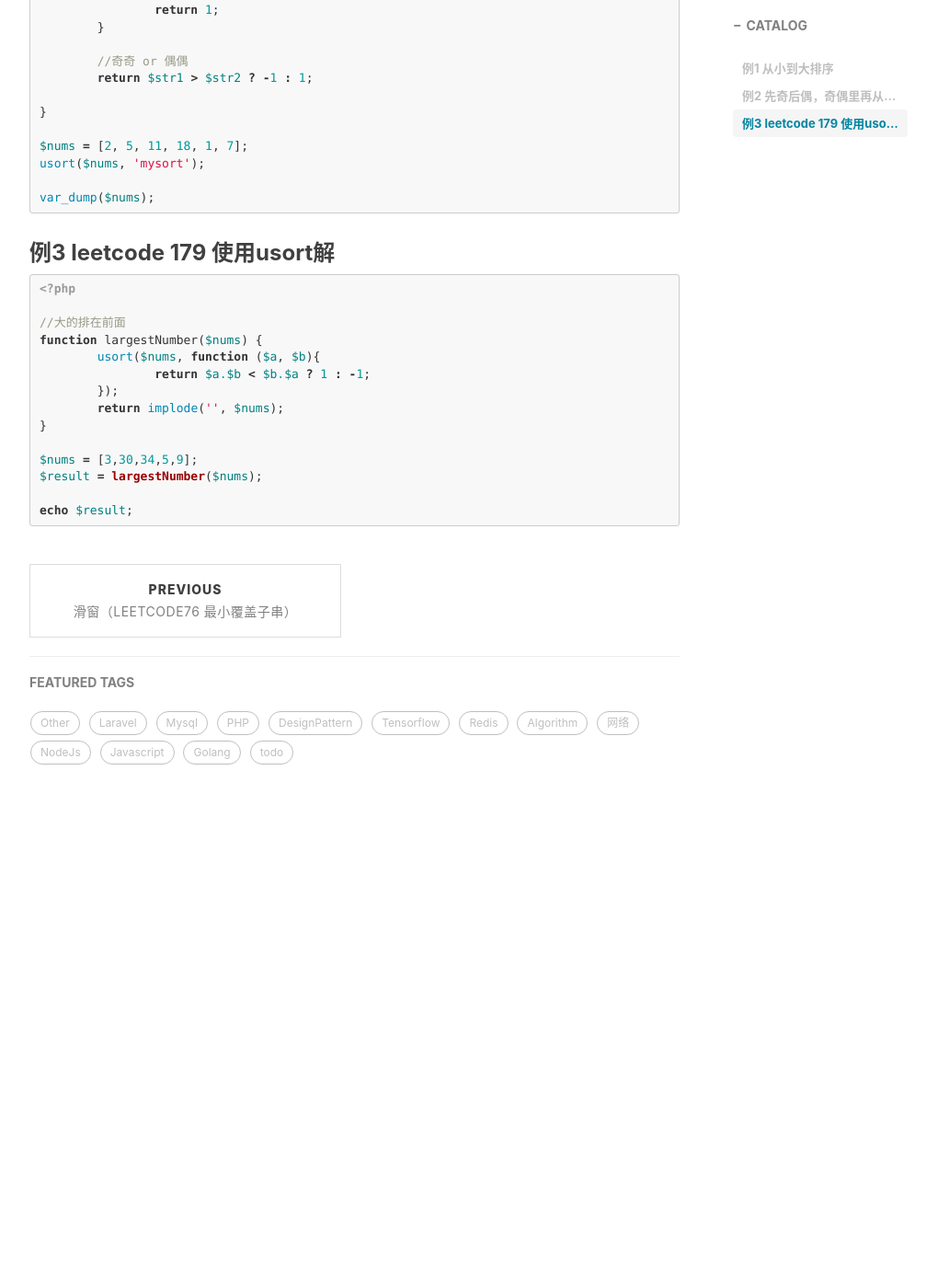
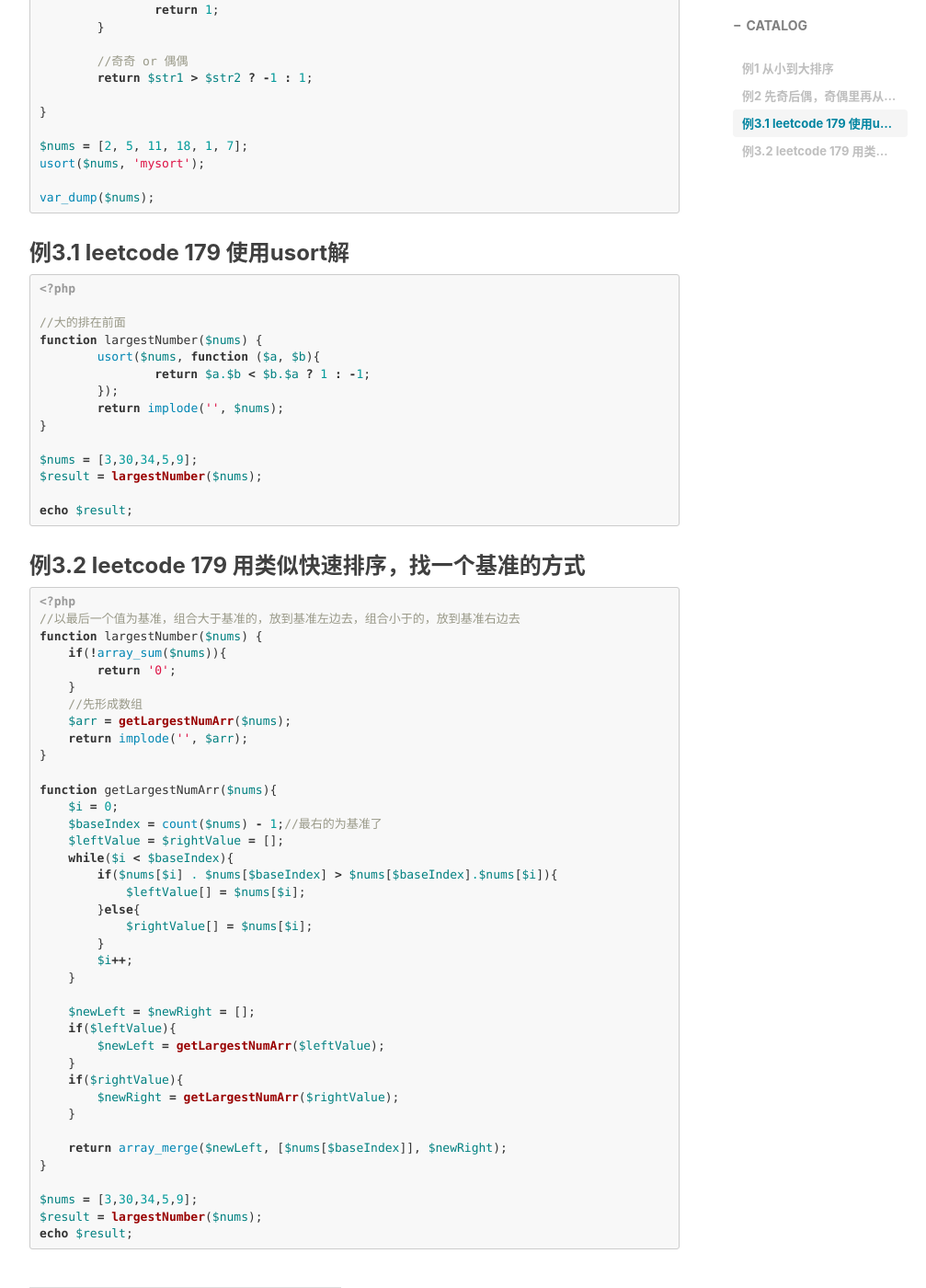
Before and after one commit to TearKnow/blog, a Jekyll site: the page built from _posts/2021-05-09-使用php的usort 一个强大的自定义排序 - LeetCode179 最大数.md, in a window 1280 px wide and 1400 px high, scrolled down 1440 px. Shown: the whole window at 92% size, without its empty margins (233-1240 px from the left). Built offline with Jekyll 4.4.1, drawn with Linux system fonts in a browser that asks for light colours; comment, search, counter and statistics services are not loaded; before the commit the page ends 2393 px from its top, so only the background shows below that.

Commit message:
新方法

````diff
--- a/_posts/2021-05-09-使用php的usort 一个强大的自定义排序 - LeetCode179 最大数.md
+++ b/_posts/2021-05-09-使用php的usort 一个强大的自定义排序 - LeetCode179 最大数.md
@@ -59,7 +59,7 @@ usort($nums, 'mysort');
 var_dump($nums);
 ```
 
-### 例3 leetcode 179 使用usort解
+### 例3.1 leetcode 179 使用usort解
 ```php
 <?php
 
@@ -76,3 +76,45 @@ $result = largestNumber($nums);
 
 echo $result;
 ```
+
+### 例3.2 leetcode 179 用类似快速排序，找一个基准的方式
+```php
+<?php
+//以最后一个值为基准，组合大于基准的，放到基准左边去，组合小于的，放到基准右边去
+function largestNumber($nums) {
+    if(!array_sum($nums)){
+        return '0';
+    }
+    //先形成数组
+    $arr = getLargestNumArr($nums);
+    return implode('', $arr);
+}
+
+function getLargestNumArr($nums){
+    $i = 0;
+    $baseIndex = count($nums) - 1;//最右的为基准了
+    $leftValue = $rightValue = [];
+    while($i < $baseIndex){
+        if($nums[$i] . $nums[$baseIndex] > $nums[$baseIndex].$nums[$i]){
+            $leftValue[] = $nums[$i];
+        }else{
+            $rightValue[] = $nums[$i];
+        }
+        $i++;
+    }
+
+    $newLeft = $newRight = [];
+    if($leftValue){
+        $newLeft = getLargestNumArr($leftValue);
+    }
+    if($rightValue){
+        $newRight = getLargestNumArr($rightValue);
+    }
+
+    return array_merge($newLeft, [$nums[$baseIndex]], $newRight);
+}
+
+$nums = [3,30,34,5,9];
+$result = largestNumber($nums);
+echo $result;
+```
````
